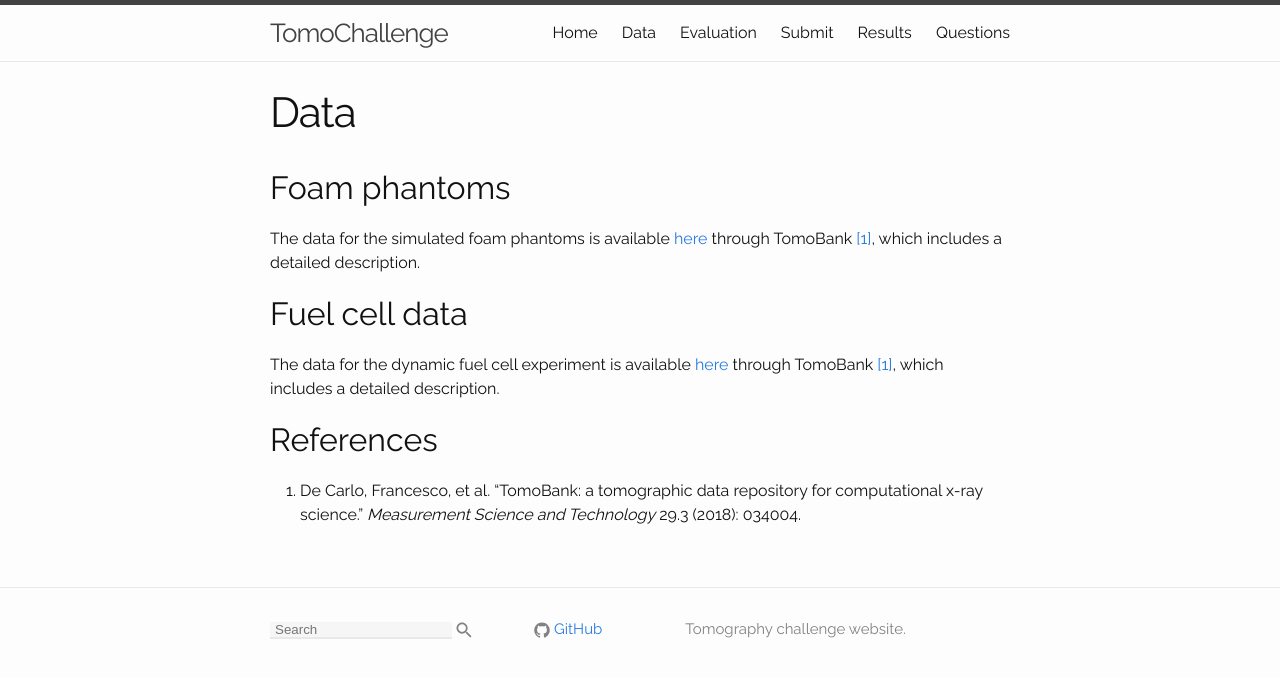
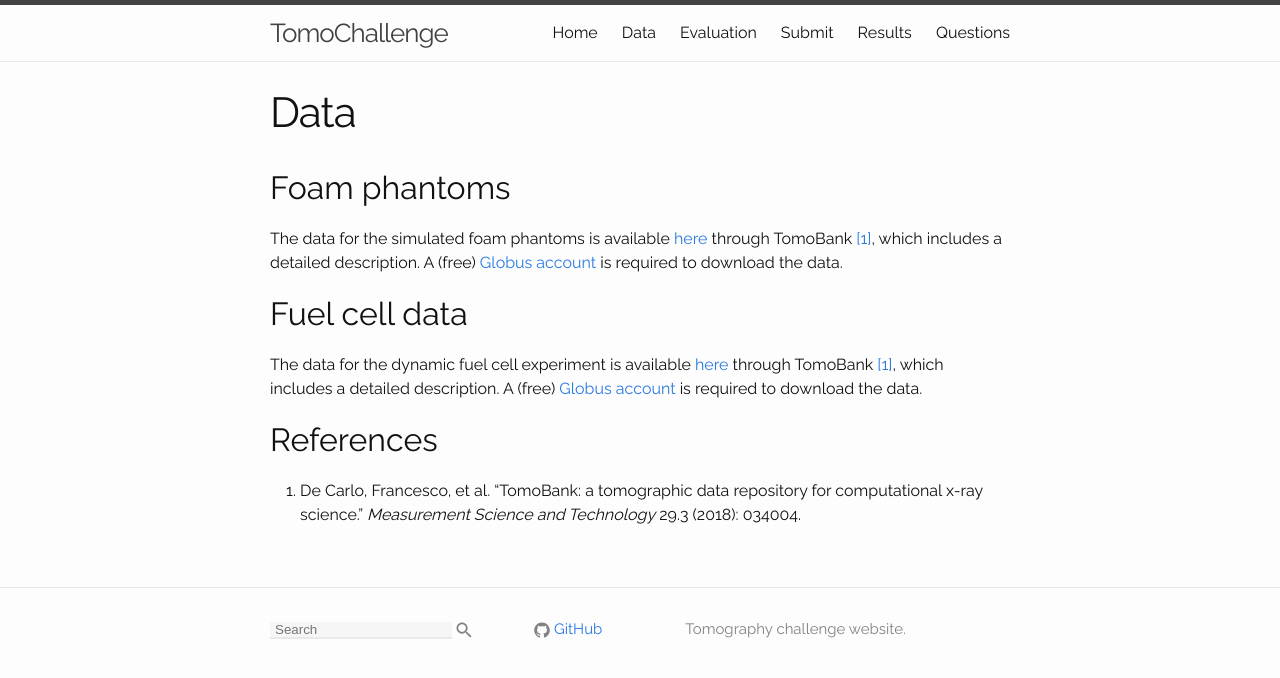
Before and after one commit to tomochallenge/tomochallenge.github.io, a Jekyll site: the page built from main_pages/40_data.md, in a window 1280 px wide. Shown: the top 678 px of the page. Built offline with Jekyll 4.4.1, drawn with Linux system fonts in a browser that asks for light colours.

Commit message:
Update 40_data.md

```diff
--- a/main_pages/40_data.md
+++ b/main_pages/40_data.md
@@ -7,11 +7,11 @@ include_in_menu: true
 
 ## Foam phantoms
 
-The data for the simulated foam phantoms is available [here](https://tomobank.readthedocs.io/en/latest/source/phantom/docs.phantom.foams.html#challenge) through TomoBank [[1]](#note1), which includes a detailed description.
+The data for the simulated foam phantoms is available [here](https://tomobank.readthedocs.io/en/latest/source/phantom/docs.phantom.foams.html#challenge) through TomoBank [[1]](#note1), which includes a detailed description. A (free) [Globus account](https://www.globus.org/) is required to download the data.
 
 ## Fuel cell data
 
-The data for the dynamic fuel cell experiment is available [here](https://tomobank.readthedocs.io/en/latest/source/data/docs.data.dynamic.html#fuel-cell-data) through TomoBank [[1]](#note1), which includes a detailed description.
+The data for the dynamic fuel cell experiment is available [here](https://tomobank.readthedocs.io/en/latest/source/data/docs.data.dynamic.html#fuel-cell-data) through TomoBank [[1]](#note1), which includes a detailed description. A (free) [Globus account](https://www.globus.org/) is required to download the data.
 
 
 ## References
```
